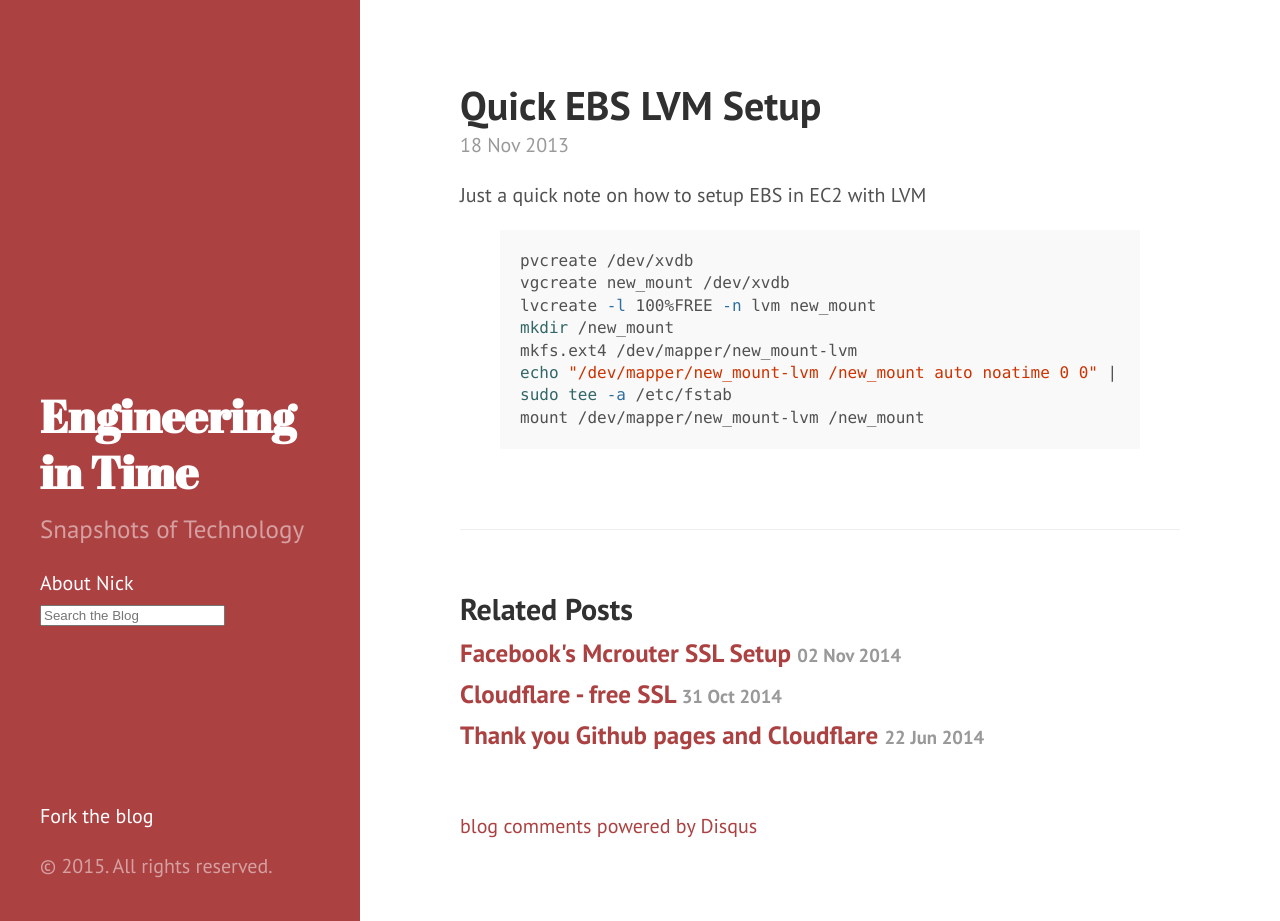
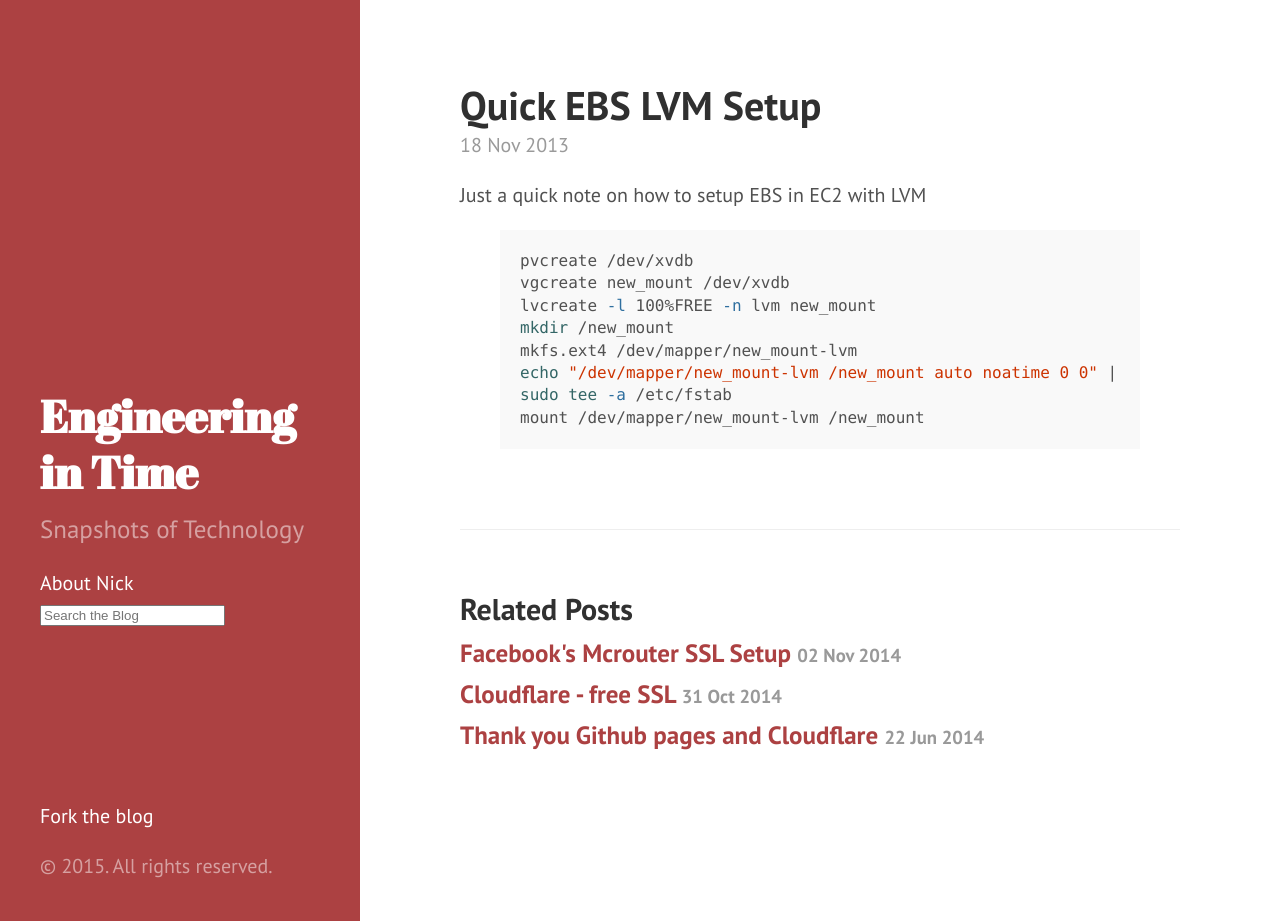
Before and after one commit to nictrix/nictrix.github.com, a Jekyll site: the page built from _posts/2013-11-18-quick-ebs-lvm-setup.markdown, in a window 1280 px wide and 921 px high. Built offline with Jekyll 4.4.1, drawn with Linux system fonts in a browser that asks for light colours; Markdown is read by kramdown in place of the engine named in the settings; comment, search, counter and statistics services are not loaded.

Commit message:
Testing disqus newer code, hopefully it works

```diff
--- a/_layouts/post.html
+++ b/_layouts/post.html
@@ -26,12 +26,14 @@ layout: default
 
 <div id="disqus_thread"></div>
 <script type="text/javascript">
+    /* * * CONFIGURATION VARIABLES * * */
     var disqus_shortname = 'blognictrixnet';
+
+    /* * * DON'T EDIT BELOW THIS LINE * * */
     (function() {
         var dsq = document.createElement('script'); dsq.type = 'text/javascript'; dsq.async = true;
-        dsq.src = 'https://' + disqus_shortname + '.disqus.com/embed.js';
+        dsq.src = '//' + disqus_shortname + '.disqus.com/embed.js';
         (document.getElementsByTagName('head')[0] || document.getElementsByTagName('body')[0]).appendChild(dsq);
     })();
 </script>
-<noscript>Please enable JavaScript to view the <a href="https://disqus.com/?ref_noscript">comments powered by Disqus.</a></noscript>
-<a href="https://disqus.com" class="dsq-brlink">blog comments powered by <span class="logo-disqus">Disqus</span></a>
+<noscript>Please enable JavaScript to view the <a href="https://disqus.com/?ref_noscript" rel="nofollow">comments powered by Disqus.</a></noscript>
```
